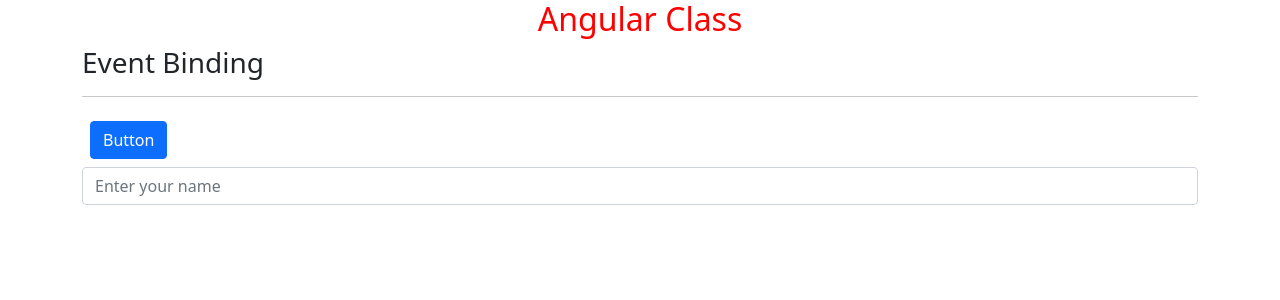
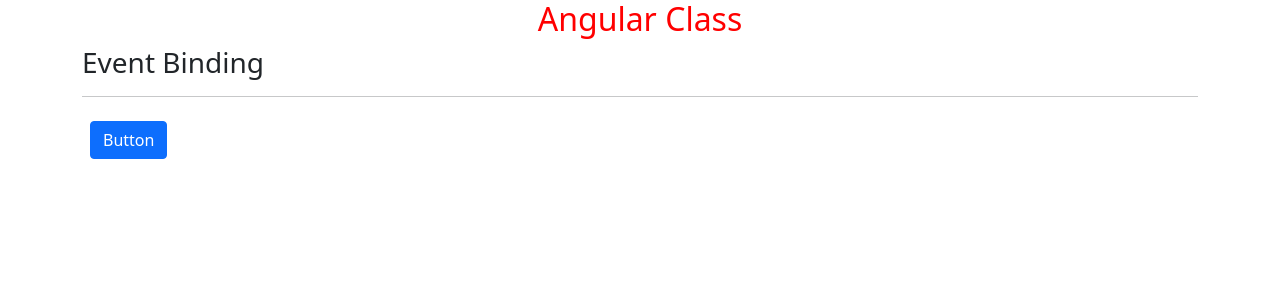
Before and after one commit to dineshgopalchand/UI-24, an Angular app: page / in a window 1280 px wide. Shown: the top 300 px of the page. Built offline with nearby package versions, Linux system fonts and the light colour scheme.

Commit message:
Event Bubbling and Event Propagation

```diff
--- a/src/app/data-handling/event-binding/event-binding.component.html
+++ b/src/app/data-handling/event-binding/event-binding.component.html
@@ -1,12 +1,12 @@
 <h3>{{title}}</h3>
 <hr>
 
-<div class="parent-container">
-    <div class="child-container">
+<div class="parent-container" (click)="parentContainerClicked($event)">
+    <div class="child-container" (click)="childContainerClicked($event)">
         <!-- <button class="btn btn-primary m-2" onclick="buttonClick(event)">Button</button> -->
         <button class="btn btn-primary m-2" (click)="buttonClick($event)">Button</button>
     </div>
 </div>
-<div class="form-group">
+<!-- <div class="form-group">
     <input type="text" class="form-control" name="name" placeholder="Enter your name"  (keyup)="inputFieldEvent($event)">
-</div>
+</div> -->
--- a/src/app/data-handling/event-binding/event-binding.component.ts
+++ b/src/app/data-handling/event-binding/event-binding.component.ts
@@ -13,12 +13,21 @@
   ngOnInit(): void {
   }
   buttonClick(e: MouseEvent) {
+    e.stopPropagation();
     console.log('button click');
     console.log(e);
   }
-  inputFieldEvent(e: KeyboardEvent) {
+  parentContainerClicked(e: MouseEvent) {
+    console.log('Parent Element click');
     console.log(e);
-    // console.log((e.target as HTMLInputElement).value); // to get the value of input element
   }
+  childContainerClicked(e: MouseEvent) {
+    console.log('child Element click');
+    console.log(e);
+  }
+  // inputFieldEvent(e: KeyboardEvent) {
+  //   console.log(e);
+  //   // console.log((e.target as HTMLInputElement).value); // to get the value of input element
+  // }
 
 }
```
